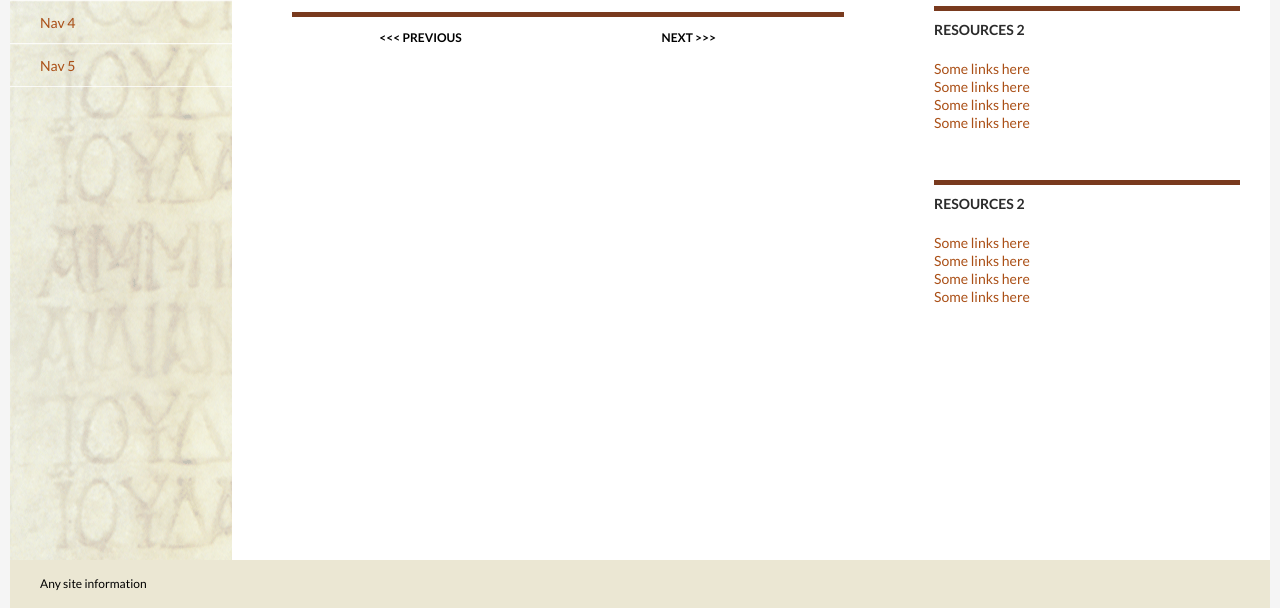
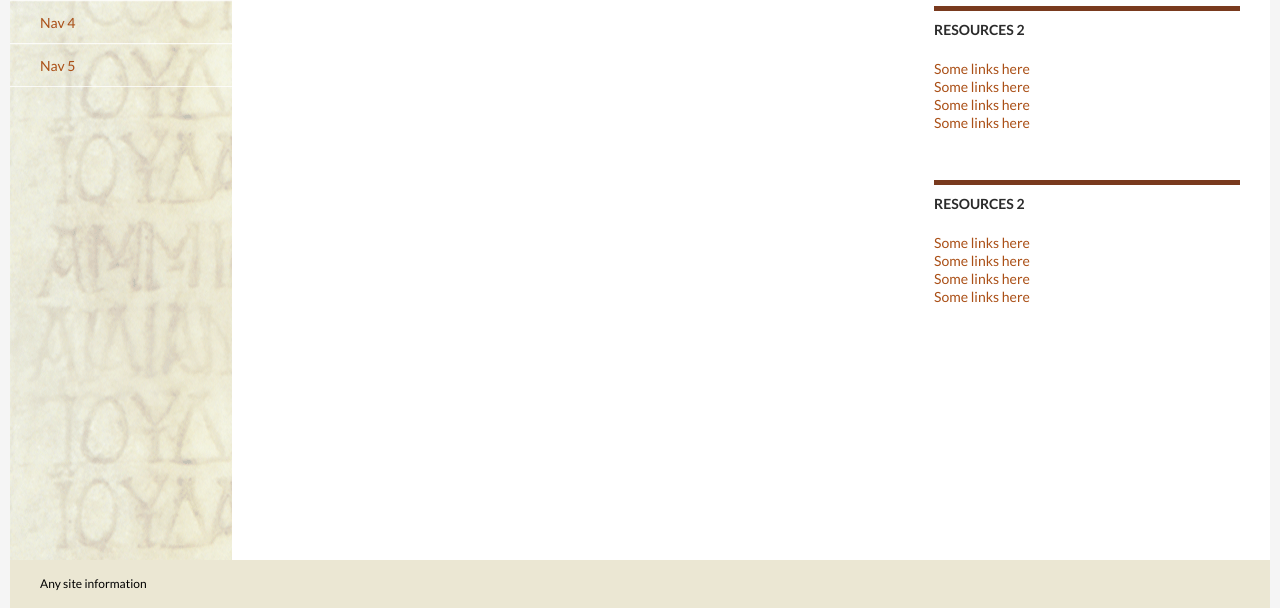
Before and after one commit to SNAPminions/snapcode, a Django app: template django/root/sparqlquery/templates/404.html in a window 1280 px wide. Shown: the part 430-1038 px from the top of the page. Run offline with Django 3.2, Linux system fonts and the light colour scheme; the template is opened without the code that fills it, so the values that code supplies are empty; parts of the project's set-up code (start-up, migrations or seed data) failed here and were passed over.

Commit message:
Deleted page navigation
Deleted page navigation for 404 page

```diff
--- a/django/root/sparqlquery/templates/404.html
+++ b/django/root/sparqlquery/templates/404.html
@@ -60,13 +60,7 @@
 
 
 
-					<nav class="navigation paging-navigation" role="navigation">
-						<div class="group" id="pageButton">
 
-						<input type="button" value="<<< Previous" name="B1" onclick="Back()" id="pageButton1">
-						<input type="button" value="Next >>>" name="B2" onclick="Forward()" id="pageButton2">
-						</div>
-					</nav>
 				</div>
 
 			</div>
```
